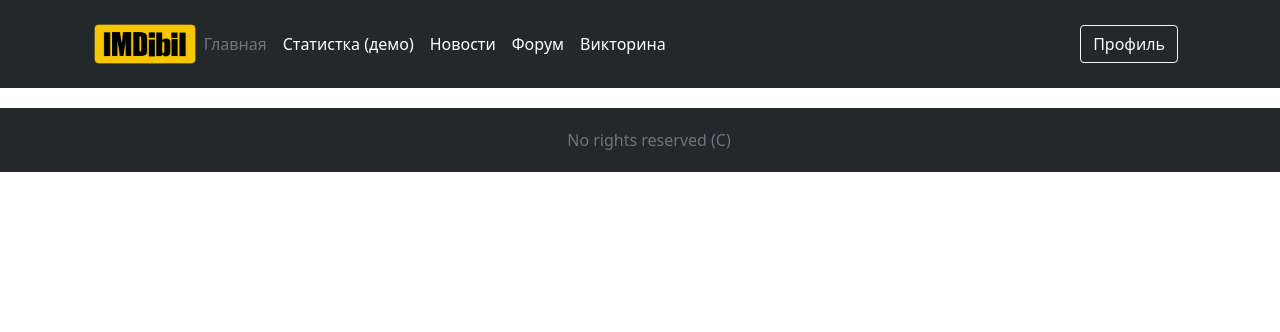
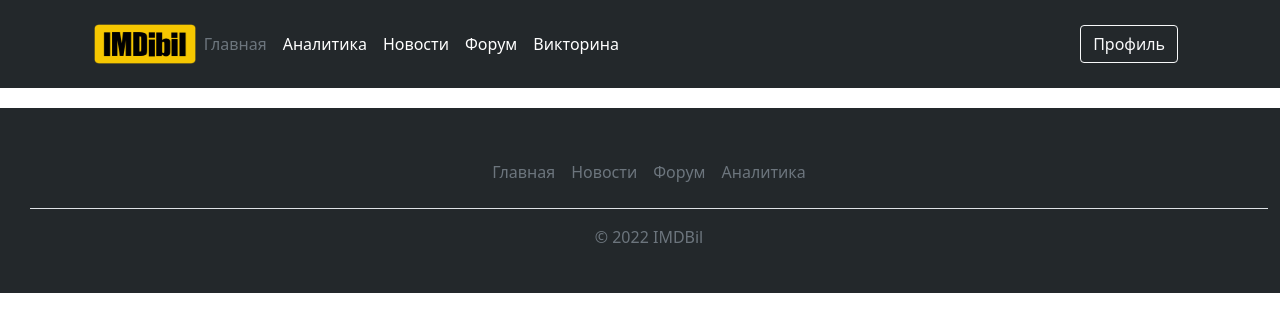
Before and after one commit to DanilKochura/kinoclub, a PHP site: page /news.php in a window 1280 px wide. Shown: the top 332 px of the page. Run offline with PHP 8.4, Linux system fonts and the light colour scheme; data comes from the database, SQL or seed files in the repository; data that the repository does not hold is empty.

Commit message:
New footer and some corrections in header

```diff
--- a/path/footer.php
+++ b/path/footer.php
@@ -1,7 +1,13 @@
- <div class="container-fluid forum-card footer">
-    <div class="row text-secondary text-center">
-        <div class="col-sm-15">No rights reserved (C)</div>
-    </div>
+<div class="container-fluid forum-card">
+    <footer class="my-4">
+        <ul class="nav justify-content-center border-bottom pb-3 mb-3">
+            <li class="nav-item"><a href="/" class="nav-link px-2 text-muted">Главная</a></li>
+            <li class="nav-item"><a href="/news.php" class="nav-link px-2 text-muted">Новости</a></li>
+            <li class="nav-item"><a href="/feedback.php" class="nav-link px-2 text-muted">Форум</a></li>
+            <li class="nav-item"><a href="/statistics.php" class="nav-link px-2 text-muted">Аналитика</a></li>
+        </ul>
+        <p class="text-center text-muted">© 2022 IMDBil</p>
+    </footer>
 </div>
  <script src="scripts\bootstrap.bundle.min.js"></script>
  <script src="https://ajax.googleapis.com/ajax/libs/jquery/3.6.0/jquery.min.js"></script>
--- a/path/header.php
+++ b/path/header.php
@@ -41,7 +41,7 @@ $uri = explode('/',(explode('?', $uri))[0])[1];
                     <div class="collapse navbar-collapse" id="navbarsExample04">
                         <ul class="navbar-nav me-auto mb-2 mb-md-0">
                             <li><a href="index.php" class="nav-link px-2 text-secondary">Главная</a></li>
-                            <li><a href="statistics.php" class="nav-link px-2 text-white">Статистка (демо)</a></li>
+                            <li><a href="statistics.php" class="nav-link px-2 text-white">Аналитика</a></li>
                             <li><a href="news.php" class="nav-link px-2 text-white">Новости</a></li>
                             <li><a href="feedback.php?type=advice&page=1" class="nav-link px-2 text-white">Форум</a></li>
                             <li><a href="#" class="nav-link px-2 text-white">Викторина</a></li>
```
